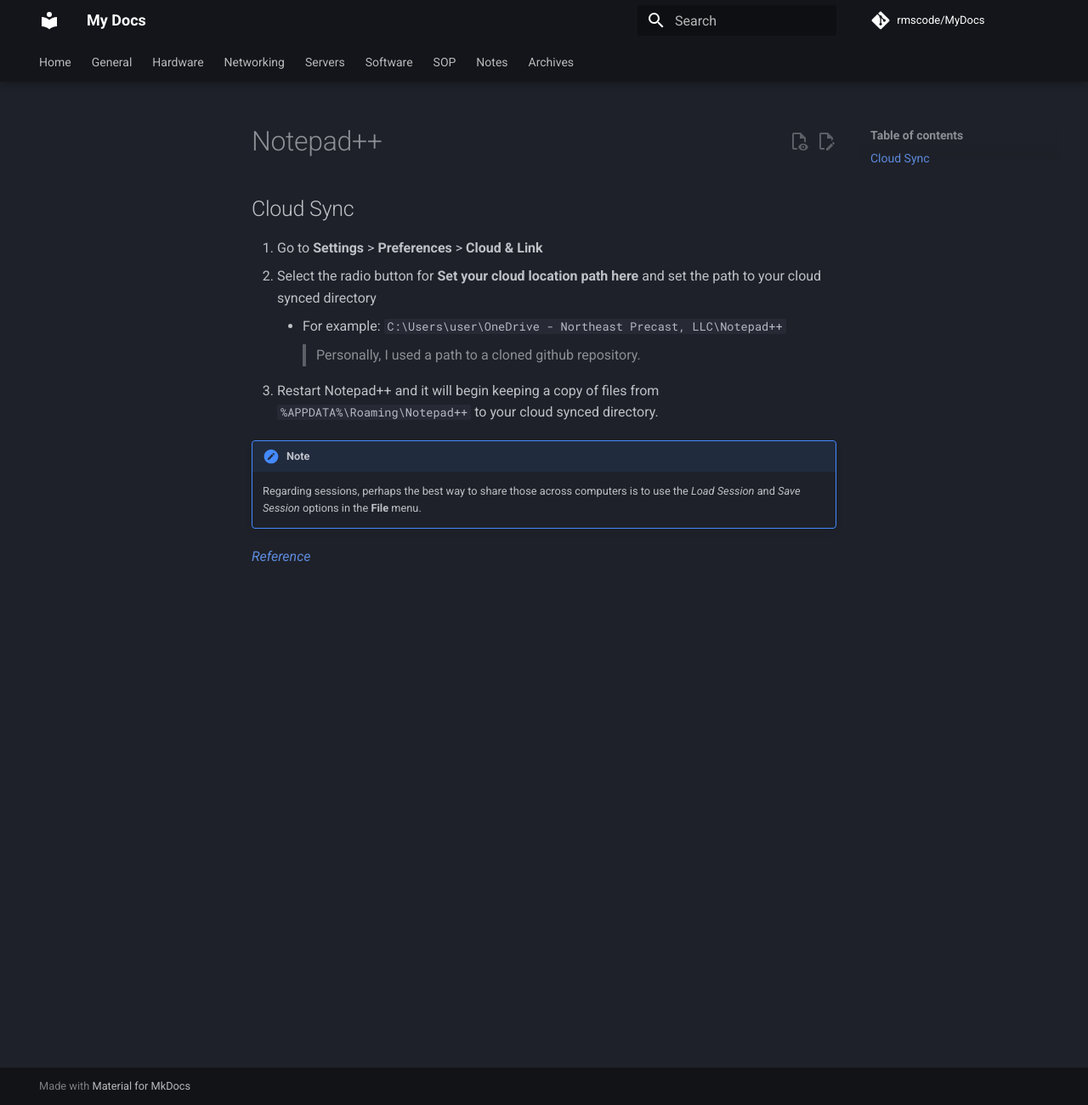
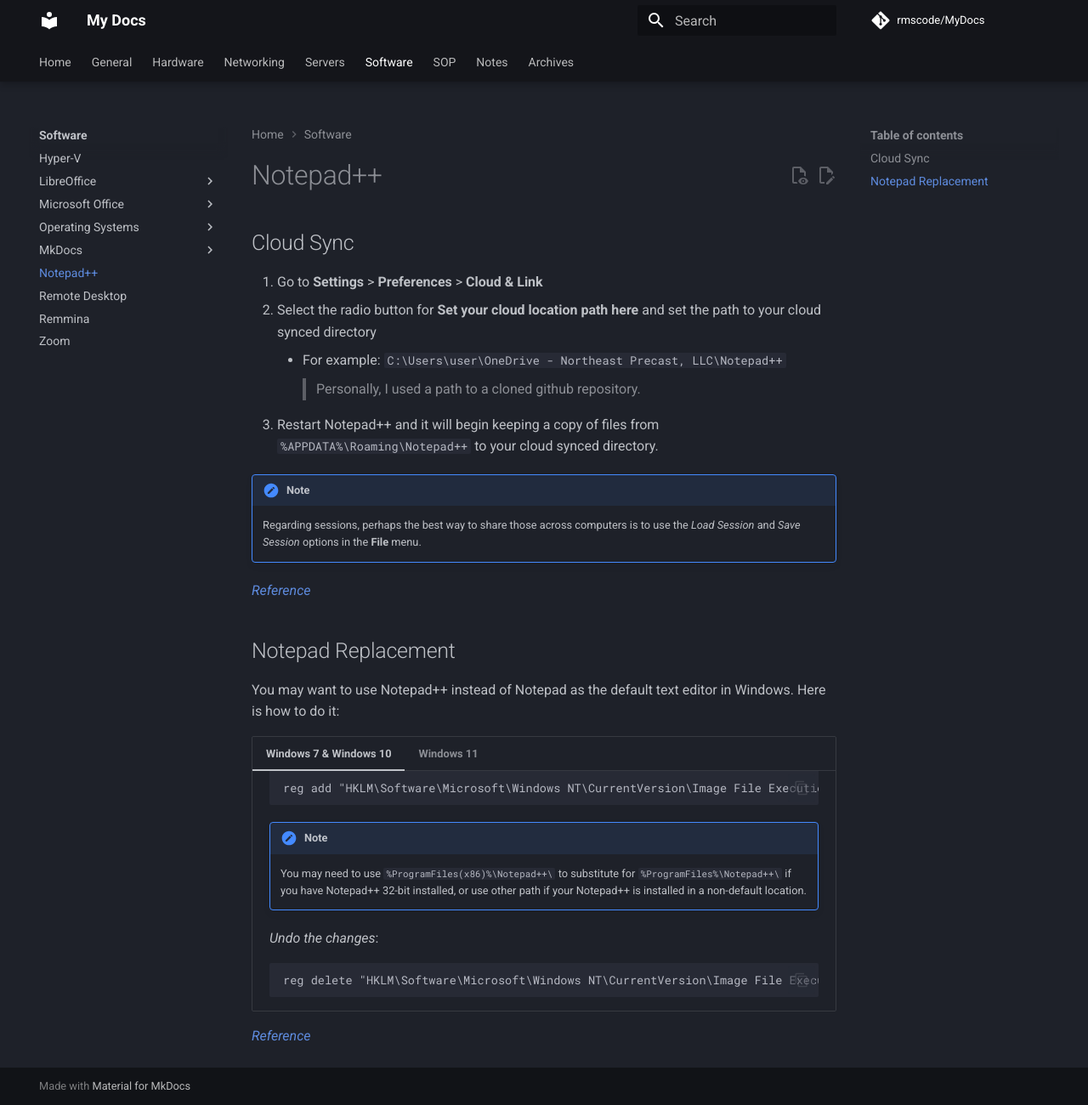
Before and after one commit to rmscode/binary-garden, an MkDocs documentation site: the page built from docs/software/notepadplusplus.md, in a window 1280 px wide and 1300 px high. Shown: the whole window at 85% size. Built offline with MkDocs 1.6.1 and Material for MkDocs 9.7.7, drawn with Linux system fonts in a browser that asks for light colours; comment, search, counter and statistics services are not loaded.

Commit message:
Docs: Revise notepad++ and add nav item

````diff
--- a/docs/software/notepadplusplus.md
+++ b/docs/software/notepadplusplus.md
@@ -13,3 +13,52 @@
     Regarding sessions, perhaps the best way to share those across computers is to use the *Load Session* and *Save Session* options in the **File** menu.
 
 [*Reference*](https://community.notepad-plus-plus.org/topic/14299/setup-notepad-with-cloud-syncing/8)
+
+## Notepad Replacement
+
+You may want to use Notepad++ instead of Notepad as the default text editor in Windows. Here is how to do it:
+
+=== "Windows 7 & Windows 10"
+
+    ```cmd
+    reg add "HKLM\Software\Microsoft\Windows NT\CurrentVersion\Image File Execution Options\notepad.exe" /v "Debugger" /t REG_SZ /d "\"%ProgramFiles%\Notepad++\notepad++.exe\" -notepadStyleCmdline -z" /f
+    ```
+
+    !!! note
+
+        You may need to use `%ProgramFiles(x86)%\Notepad++\` to substitute for `%ProgramFiles%\Notepad++\` if you have Notepad++ 32-bit installed, or use other path if your Notepad++ is installed in a non-default location.
+
+    *Undo the changes*:
+
+    ```cmd
+    reg delete "HKLM\Software\Microsoft\Windows NT\CurrentVersion\Image File Execution Options\notepad.exe" /v Debugger /f
+    ```
+
+=== "Windows 11"
+
+    ```cmd
+    reg add "HKLM\Software\Microsoft\Windows NT\CurrentVersion\Image File Execution Options\notepad.exe\0" /v Debugger /t REG_SZ /d "\"%ProgramFiles%\Notepad++\notepad++.exe\" -notepadStyleCmdline -z" /f
+
+    reg add "HKLM\Software\Microsoft\Windows NT\CurrentVersion\Image File Execution Options\notepad.exe\1" /v Debugger /t REG_SZ /d "\"%ProgramFiles%\Notepad++\notepad++.exe\" -notepadStyleCmdline -z" /f
+
+    reg add "HKLM\Software\Microsoft\Windows NT\CurrentVersion\Image File Execution Options\notepad.exe\2" /v Debugger /t REG_SZ /d "\"%ProgramFiles%\Notepad++\notepad++.exe\" -notepadStyleCmdline -z" /f
+
+    reg delete HKCR\Applications\notepad.exe /v NoOpenWith /f
+    ```
+
+    !!! note
+
+        Windows 11 introduced UWP version of Notepad that use the same technique as described (but with undocumented [UseFilter](https://www.geoffchappell.com/studies/windows/win32/ntdll/api/rtl/rtlexec/openimagefileoptionskey.htm)) to replace the built-in Notepad. As UWP apps are started differently than regular apps, they cannot be replaced the same way and UWP Notepad must be uninstalled. Otherwise it would start when opening text files or when run from Start Menu. What`s more, to be able to again use built-in Notepad (now redirected to Notepad++) to open text files the `NoOpenWith` registry value must be removed (based on [How to Restore Old Classic Notepad in Windows 11](https://www.winhelponline.com/blog/restore-old-classic-notepad-windows/)).
+
+    *Undo the changes*:
+
+    For Windows 11 onward: reinstall Notepad (launch Microsoft Store via Start Menu, search “Windows Notepad”, select it and then click on Install button) and then run the commands below.
+
+    ```cmd
+    reg delete "HKLM\Software\Microsoft\Windows NT\CurrentVersion\Image File Execution Options\notepad.exe\0" /v Debugger /f
+    reg delete "HKLM\Software\Microsoft\Windows NT\CurrentVersion\Image File Execution Options\notepad.exe\1" /v Debugger /f
+    reg delete "HKLM\Software\Microsoft\Windows NT\CurrentVersion\Image File Execution Options\notepad.exe\2" /v Debugger /f
+    reg add HKCR\Applications\notepad.exe /v NoOpenWith /t REG_SZ /f
+    ```
+
+[*Reference*](https://npp-user-manual.org/docs/other-resources/#notepad-replacement)
--- a/mkdocs.yml
+++ b/mkdocs.yml
@@ -254,6 +254,7 @@
       - Getting Started: software/mkdocs/getting-started.md
       - Creating Your Site: software/mkdocs/creating-site.md
       - Publishing Your Site: software/mkdocs/publishing.md
+    - Notepad++: software/notepadplusplus.md
     - Remote Desktop: software/remote-desktop.md
     - Remmina: software/remmina.md
     - Zoom: software/zoom.md
````
